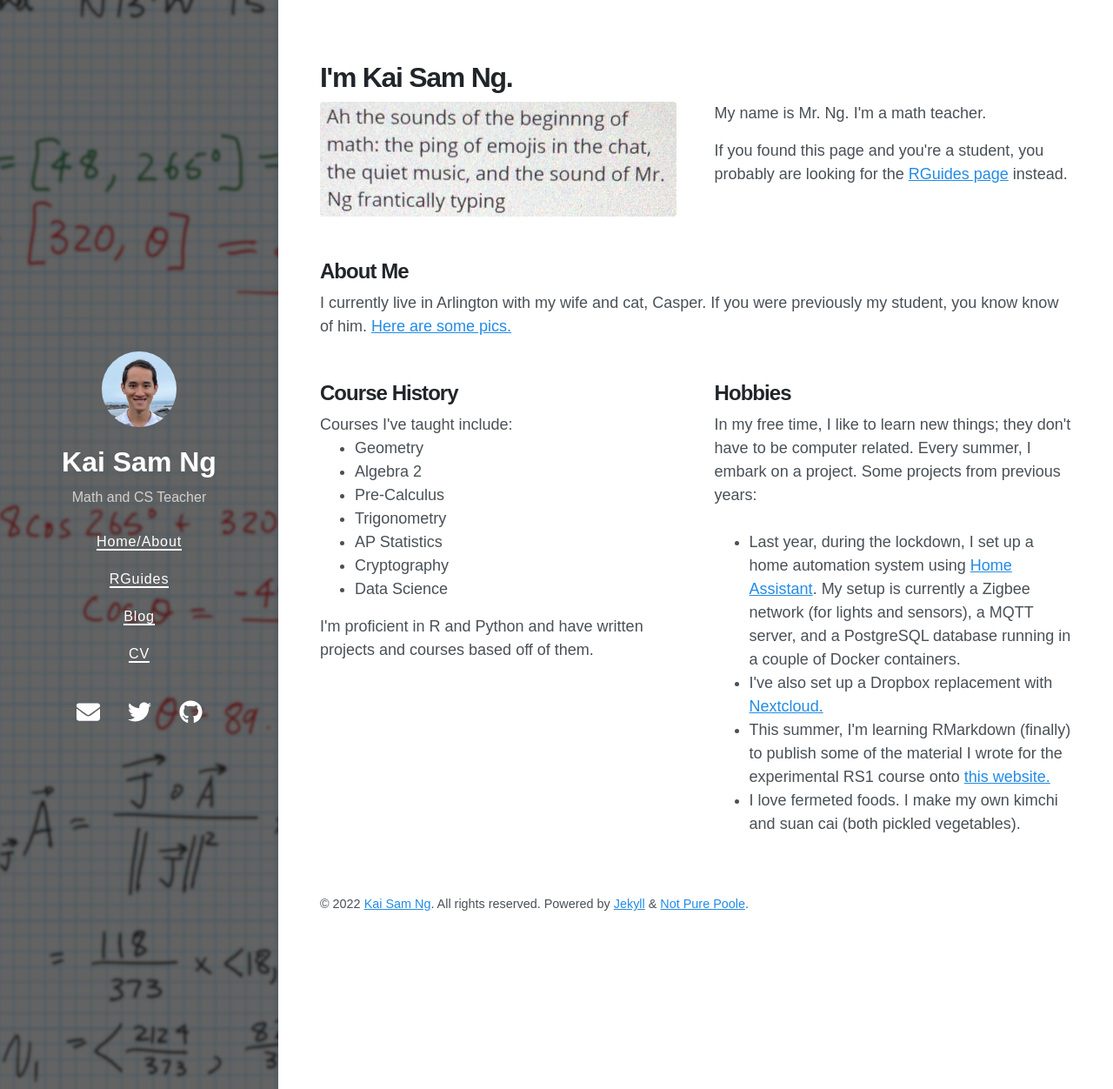
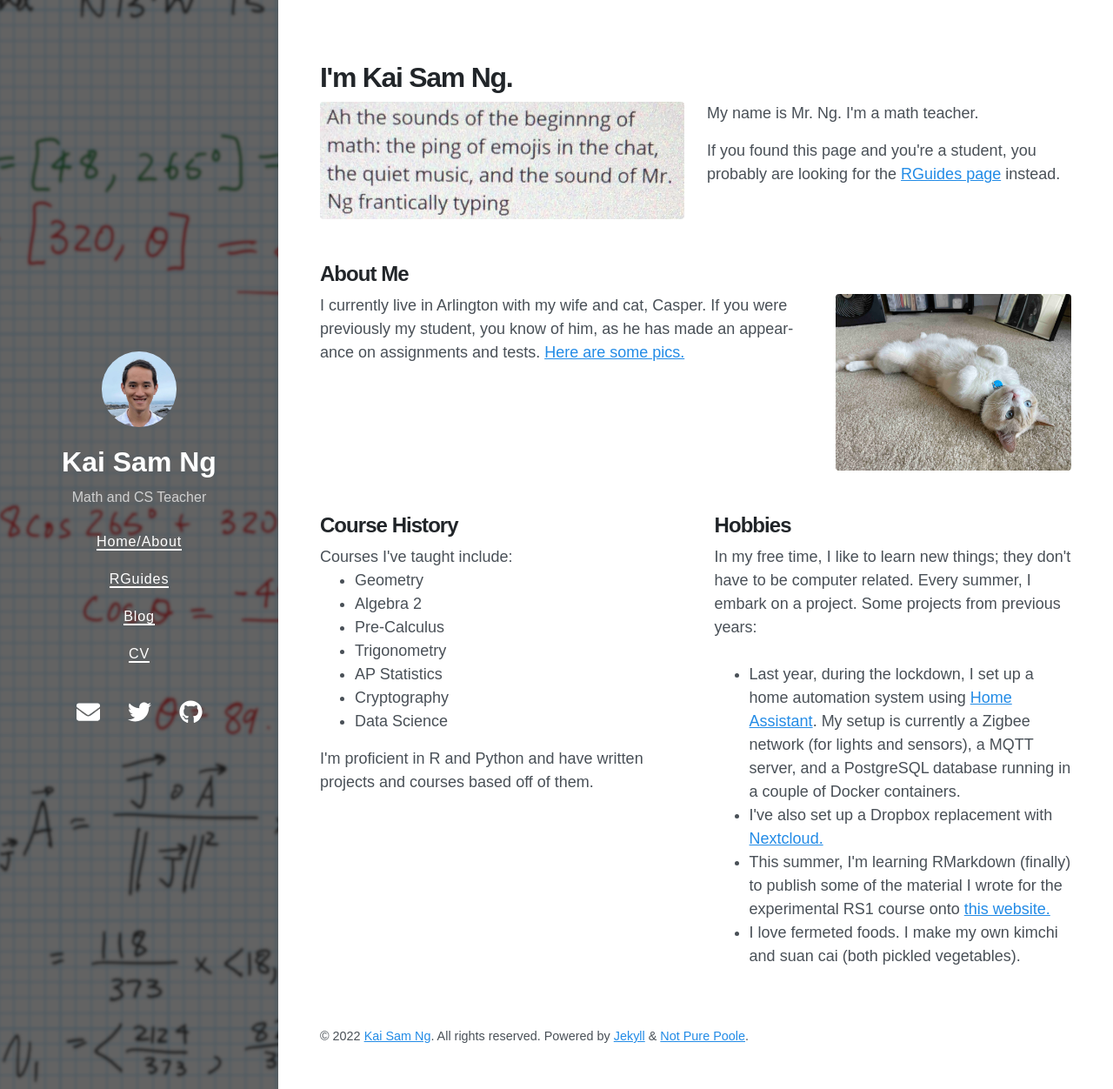
Before and after one commit to kaisamng/kaisamng.github.io, a Jekyll site: the page built from index.html, in a window 1280 px wide and 1252 px high. Shown: the whole window at 87% size. Built offline with Jekyll 4.4.1, drawn with Linux system fonts in a browser that asks for light colours; nearby versions of some CDN libraries; the list of posts is cut into pages by our own code.

Commit message:
add Casper

```diff
--- a/index.html
+++ b/index.html
@@ -3,9 +3,9 @@ layout: default_cleaner
 title: Welcome
 ---
 <h1> I'm Kai Sam Ng. </h1>
-<div style="display: grid; grid-template-columns: repeat(auto-fit, minmax(240px, 1fr)); grid-column-gap: 5%;">
+<div style="display: grid; grid-template-columns: repeat(auto-fit, minmax(300px, 1fr)); grid-column-gap: 3%;">
     <div>
-        <img src="Math_Class_Description.png"></i>
+        <img src="assets/Math_Class_Description.png"></img>
     </div>
     <div>
     <p>My name is Mr. Ng. I'm a math teacher.  </p><p>If you found this page and you're a student, you probably are looking for the <a href="https://tjhsststats.github.io/RGuides/index.html"> RGuides page</a> instead.</p>
@@ -14,8 +14,13 @@ title: Welcome
 
 
 <h2> About Me </h2>
+<div style="display: grid; grid-template-columns: repeat(auto-fit, minmax(240px, 2fr))  ; grid-column-gap: 3%;">
+<div style="grid-column: auto /span 2;">
+<p>I currently live in Arlington with my wife and cat, Casper. If you were previously my student, you know of him, as he has made an appearance on assignments and tests. <a href="http://kaisamng.dev/2022/07/19/casper/">Here are some pics.</a></p></div>
 
-<p>I currently live in Arlington with my wife and cat, Casper. If you were previously my student, you know know of him. <a href="http://kaisamng.dev/2022/07/19/casper/">Here are some pics.</a></p>
+<div><img src="assets/Casper.jpg"></img></div>
+
+</div>
 
 <div style="display: grid; grid-template-columns: repeat(auto-fit, minmax(240px, 1fr)); grid-column-gap: 5%;">
 <div>
```
Also changed, not shown: assets/Casper.jpg (added), assets/Math_Class_Description.png (renamed from Math_Class_Description.png).
